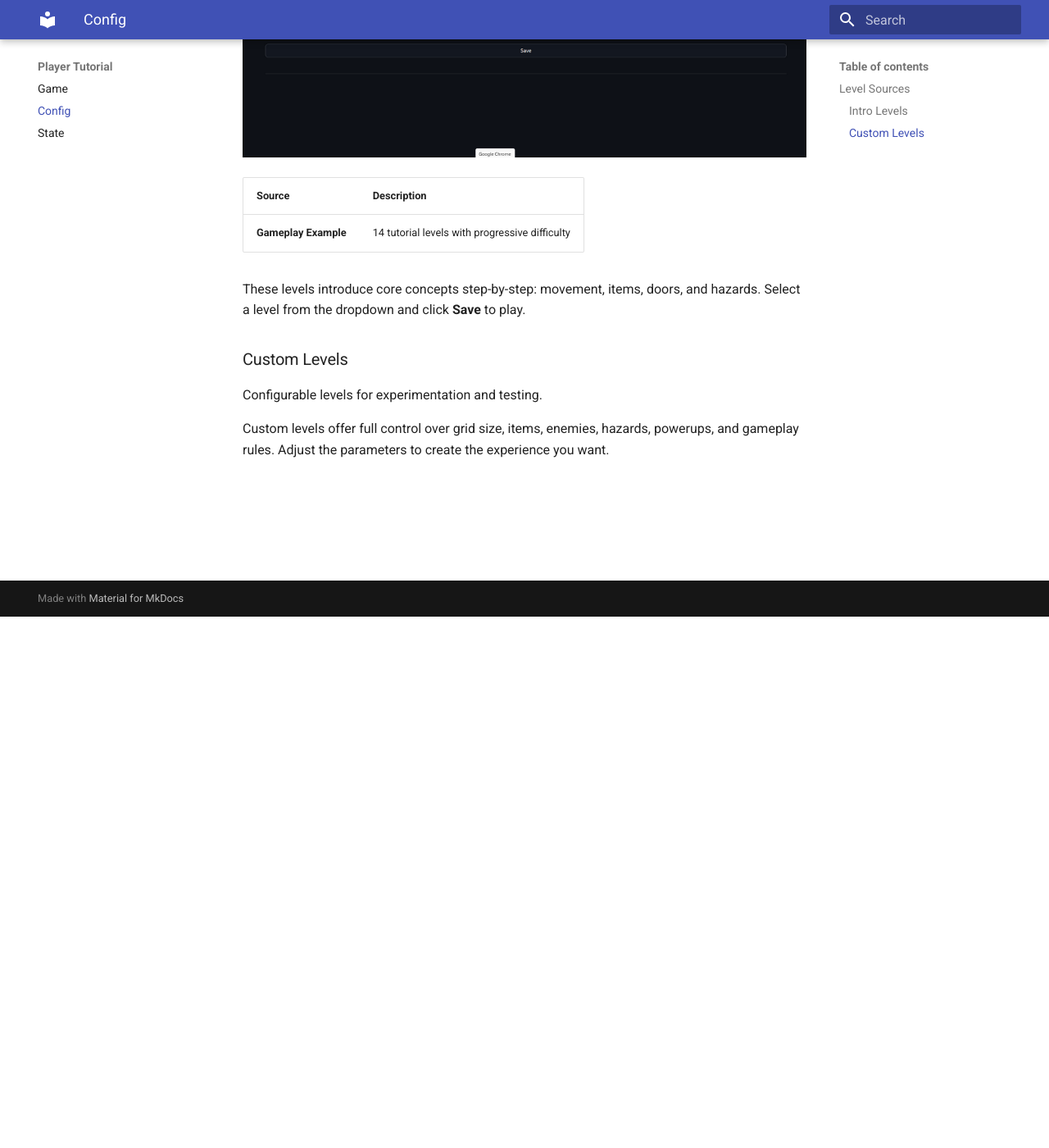
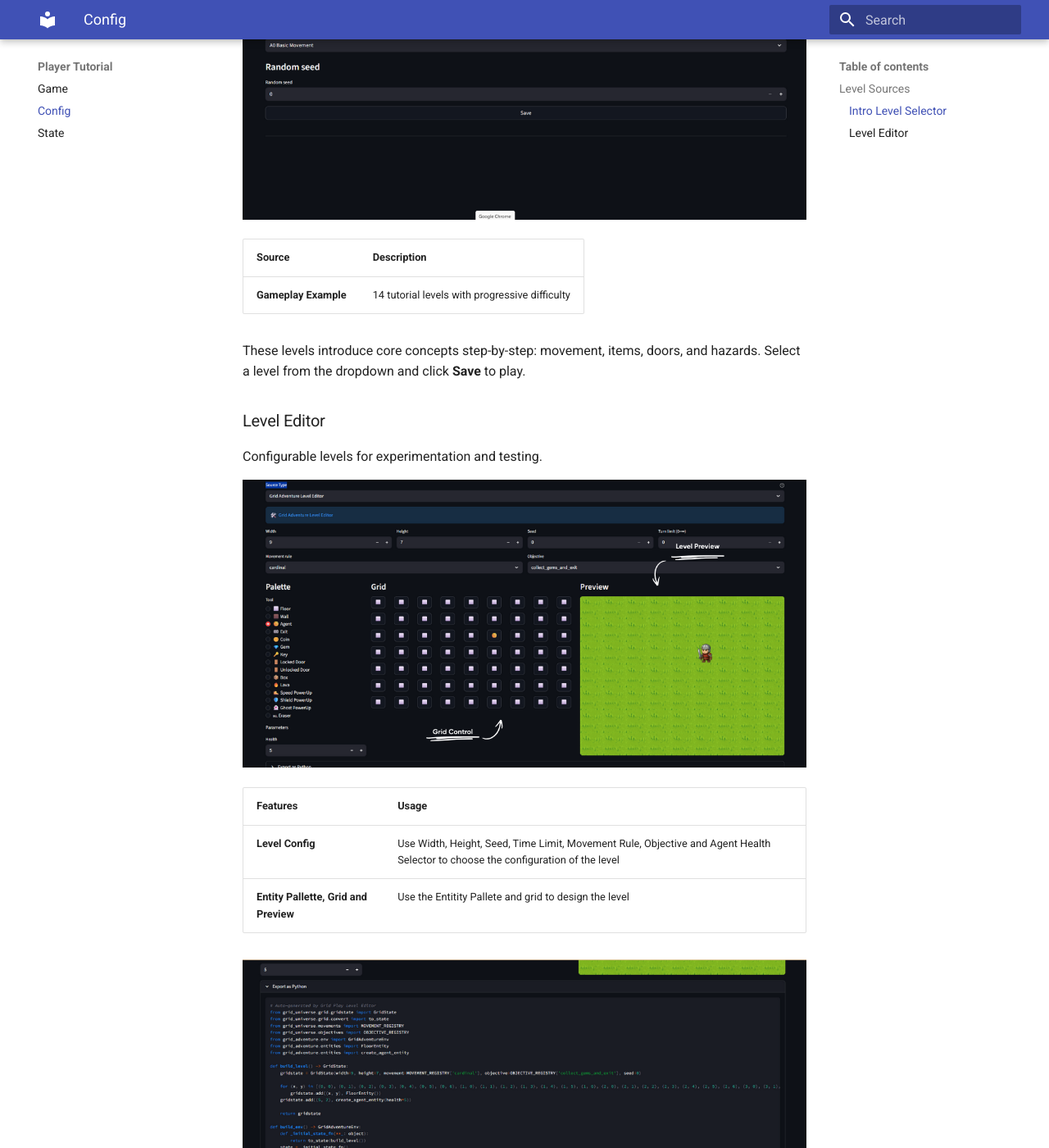
Before and after one commit to grid-universe/grid-play, an MkDocs documentation site: the page built from docs/tutorial/config.md, in a window 1280 px wide and 1400 px high, scrolled down 648 px. Shown: the whole window at 82% size. Built offline with MkDocs 1.6.1 and Material for MkDocs 9.7.7, drawn with Linux system fonts in a browser that asks for light colours; some of the changed text lies outside the part shown.

Commit message:
Updated Grid-play based on initial comments

```diff
--- a/docs/tutorial/config.md
+++ b/docs/tutorial/config.md
@@ -6,7 +6,10 @@ The Config tab lets you select and configure game levels before playing.
 
 Grid Play provides two types of level sources:
 
-### Intro Levels
+- Intro Level Selector
+- Level Editor
+
+### Intro Level Selector
 
 Pre-designed levels for learning game mechanics.
 
@@ -18,8 +21,22 @@ Pre-designed levels for learning game mechanics.
 
 These levels introduce core concepts step-by-step: movement, items, doors, and hazards. Select a level from the dropdown and click **Save** to play.
 
-### Custom Levels
+### Level Editor
 
 Configurable levels for experimentation and testing.
 
-Custom levels offer full control over grid size, items, enemies, hazards, powerups, and gameplay rules. Adjust the parameters to create the experience you want.
+![Grid-play-config-tab-editor](../assets/grid-play-config-tab-editor.png)
+
+| Features | Usage |
+|--------|-------------|
+| **Level Config** | Use Width, Height, Seed, Time Limit, Movement Rule, Objective and Agent Health Selector to choose the configuration of the level |
+| **Entity Pallette, Grid and Preview** | Use the Entitity Pallete and grid to design the level |
+
+![Grid-play-config-tab-editor-download](../assets/grid-play-config-tab-editor-download.png)
+
+| Features | Usage |
+|--------|-------------|
+| **Level Exporter** | The Level exporter generates a function to build the designed level |
+
+
+Once done, just click save to proceed to Game Page to test out level.
```
Also changed, not shown: docs/tutorial/game.md (+1 -1 lines), docs/assets/grid-play-config-tab-editor-download.png (added), docs/assets/grid-play-config-tab-editor.png (added).
